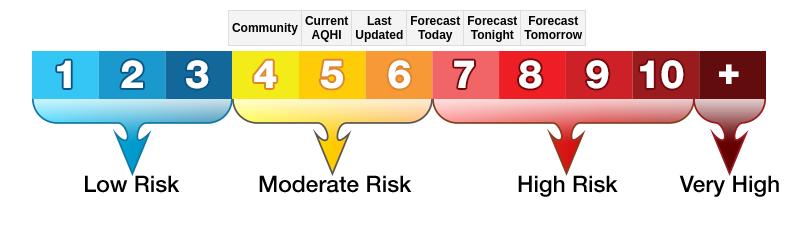
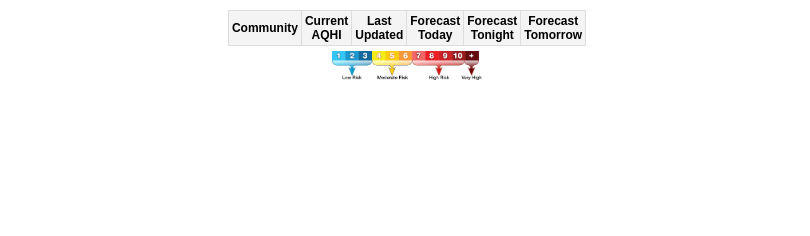
Before and after one commit to DKevinM/QRTest4, a plain HTML site: page index.html in a window 1280 px wide. Shown: the whole page, without its empty margins (233-1043 px from the left). Drawn offline with Linux system fonts and the light colour scheme; no server answers.

Commit message:
Update index.html

```diff
--- a/index.html
+++ b/index.html
@@ -63,7 +63,7 @@
                 <!-- Rows will be inserted dynamically -->
             </tbody>
         </table>
-        <img src="aep-aqhi-scale.png">
+        <img src="aep-aqhi-scale.png" style="width: 150px;">
     </div>
 
     <script>
```
